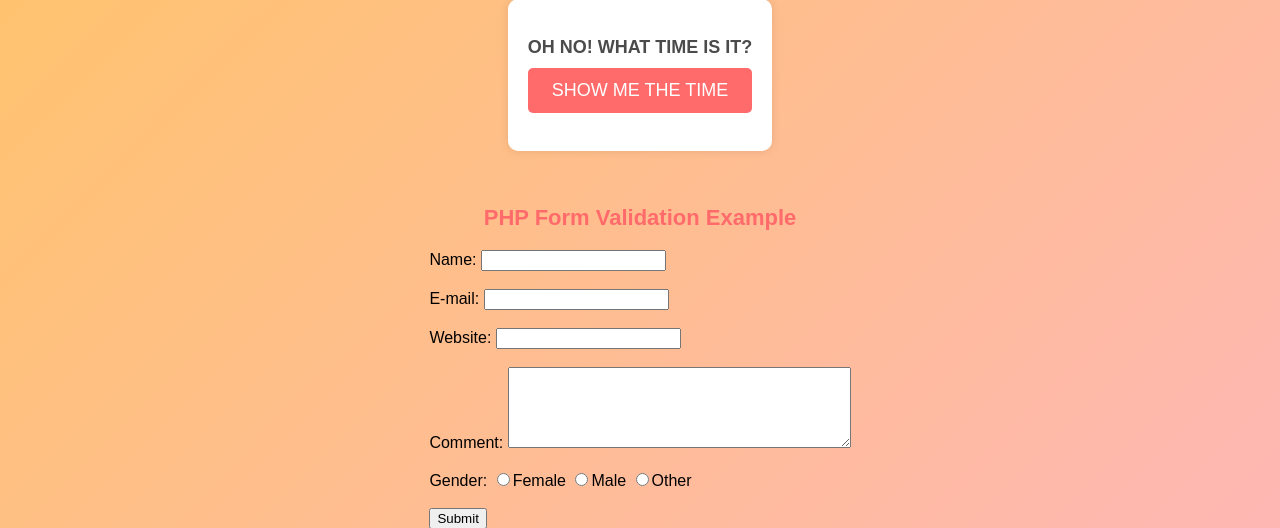
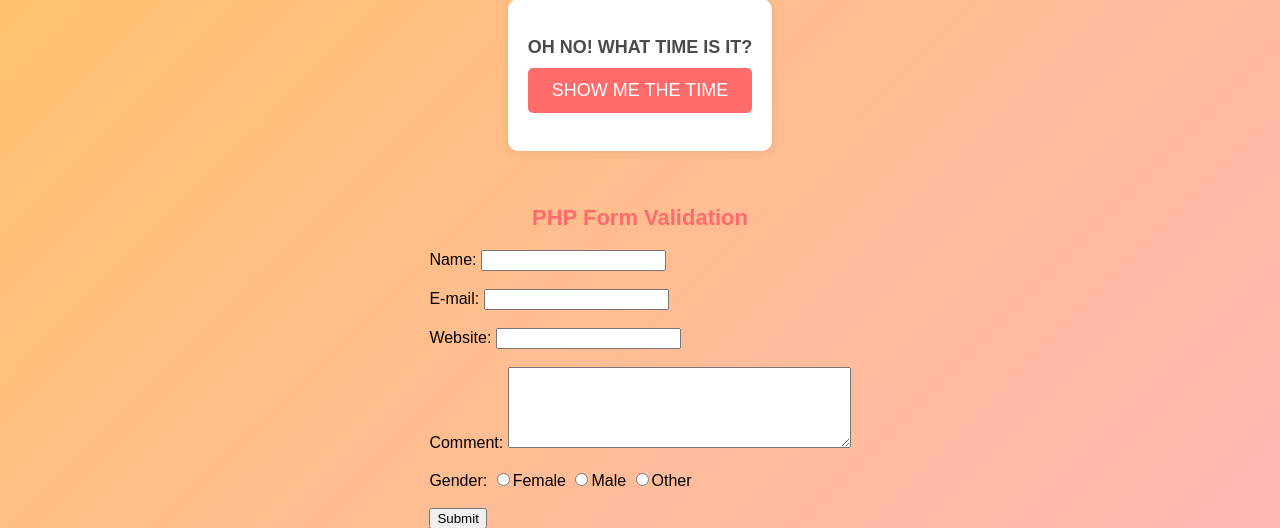
Before and after one commit to annanepomuceno/lab2, a PHP site: page / in a window 1280 px wide. Shown: the part 2929-3457 px from the top of the page. Run offline with PHP 8.4, Linux system fonts and the light colour scheme.

Commit message:
EDITED ADDED FORMS

```diff
--- a/week8/index.php
+++ b/week8/index.php
@@ -414,7 +414,7 @@ function test_input($data) {
 }
 ?>
 
-<h2>PHP Form Validation Example</h2>
+<h2>PHP Form Validation </h2>
 <form method="post" action="<?php echo htmlspecialchars($_SERVER["PHP_SELF"]);?>">
   Name: <input type="text" name="name">
   <br><br>
```
